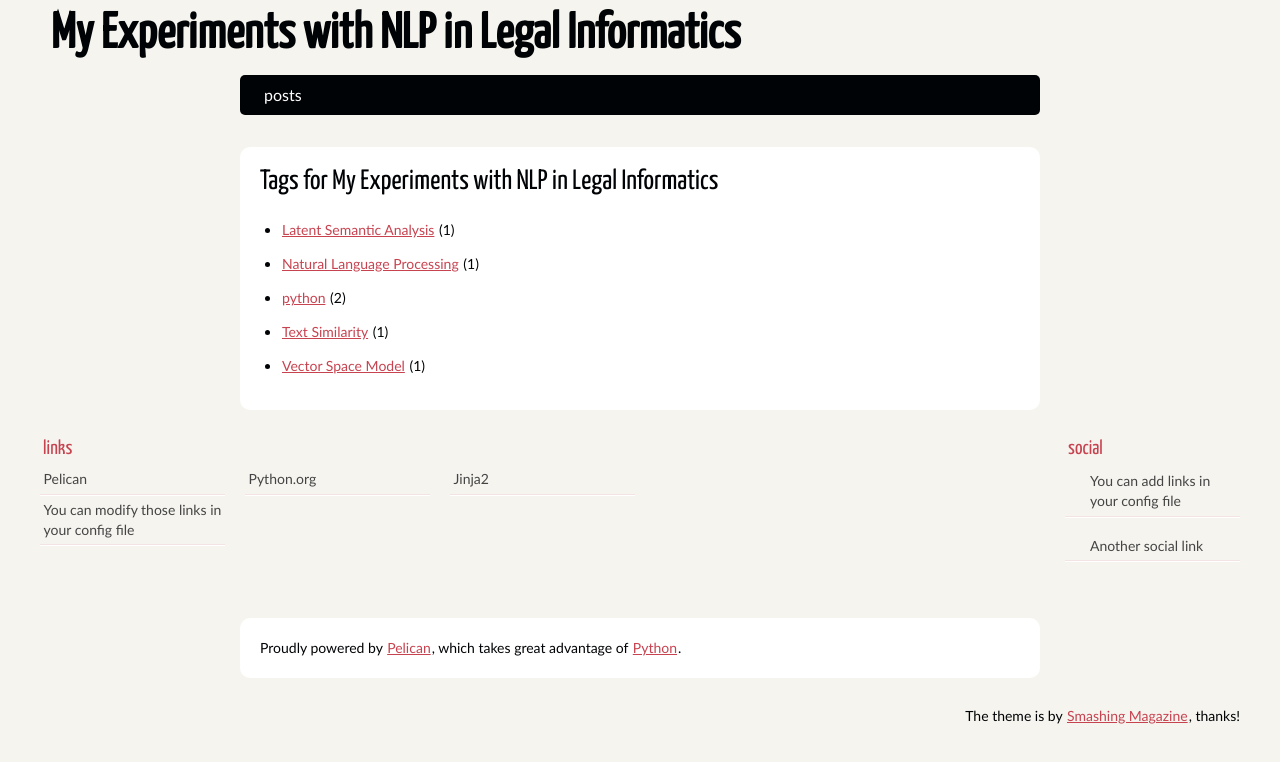
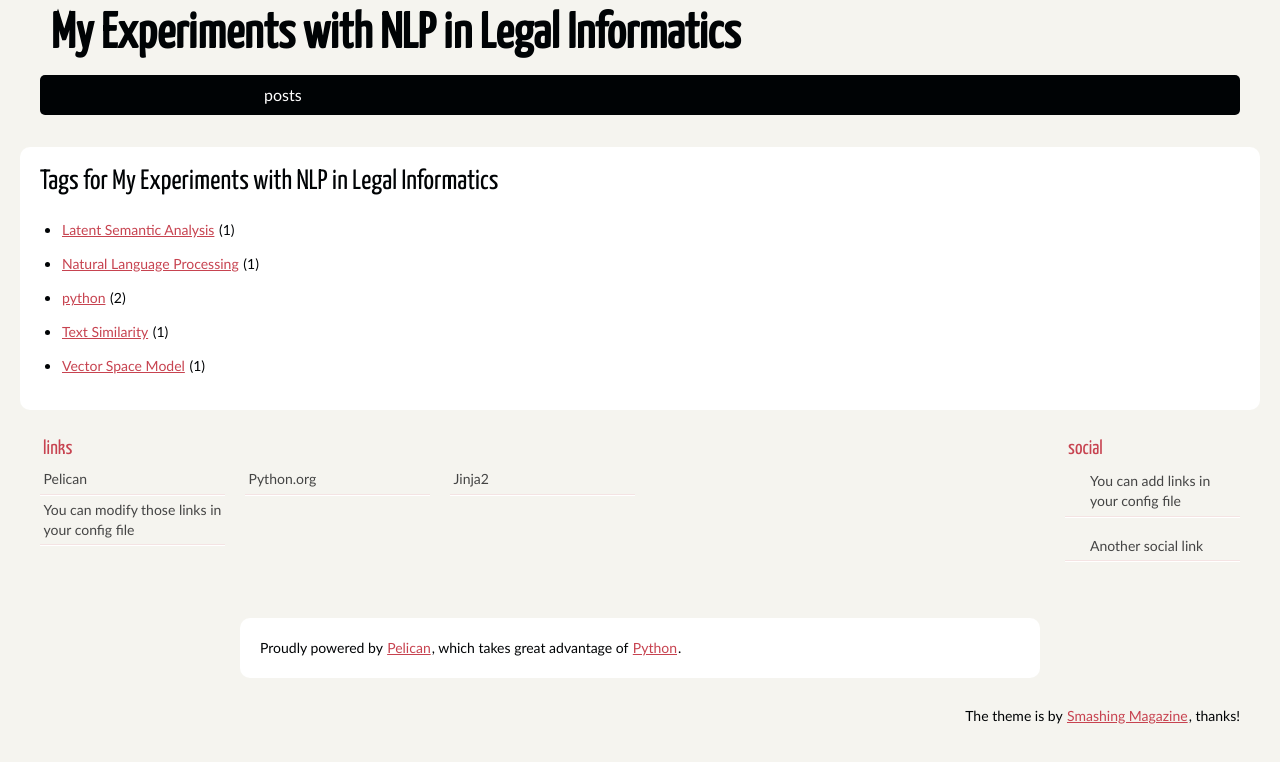
Before and after one commit to rohannanda17/rohannanda17.github.io, a plain HTML site: page tags.html in a window 1280 px wide. Drawn offline with Linux system fonts and the light colour scheme.

Commit message:
content width

```diff
--- a/theme/css/main.css
+++ b/theme/css/main.css
@@ -185,7 +185,7 @@ img.left, figure.left {float: left; margin: 0 2em 2em 0;}
 		margin: 0 auto 2em auto;
 		padding: 0;
 		text-align: center;
-		width: 800px;
+		width: 1200px;
 
 		border-radius: 5px;
 		-moz-border-radius: 5px;
@@ -256,7 +256,7 @@ img.left, figure.left {float: left; margin: 0 2em 2em 0;}
 	margin-bottom: 2em;
 	overflow: hidden;
 	padding: 20px 20px;
-	width: 760px;
+	width: 1200px;
 
 	border-radius: 10px;
 	-moz-border-radius: 10px;
```
